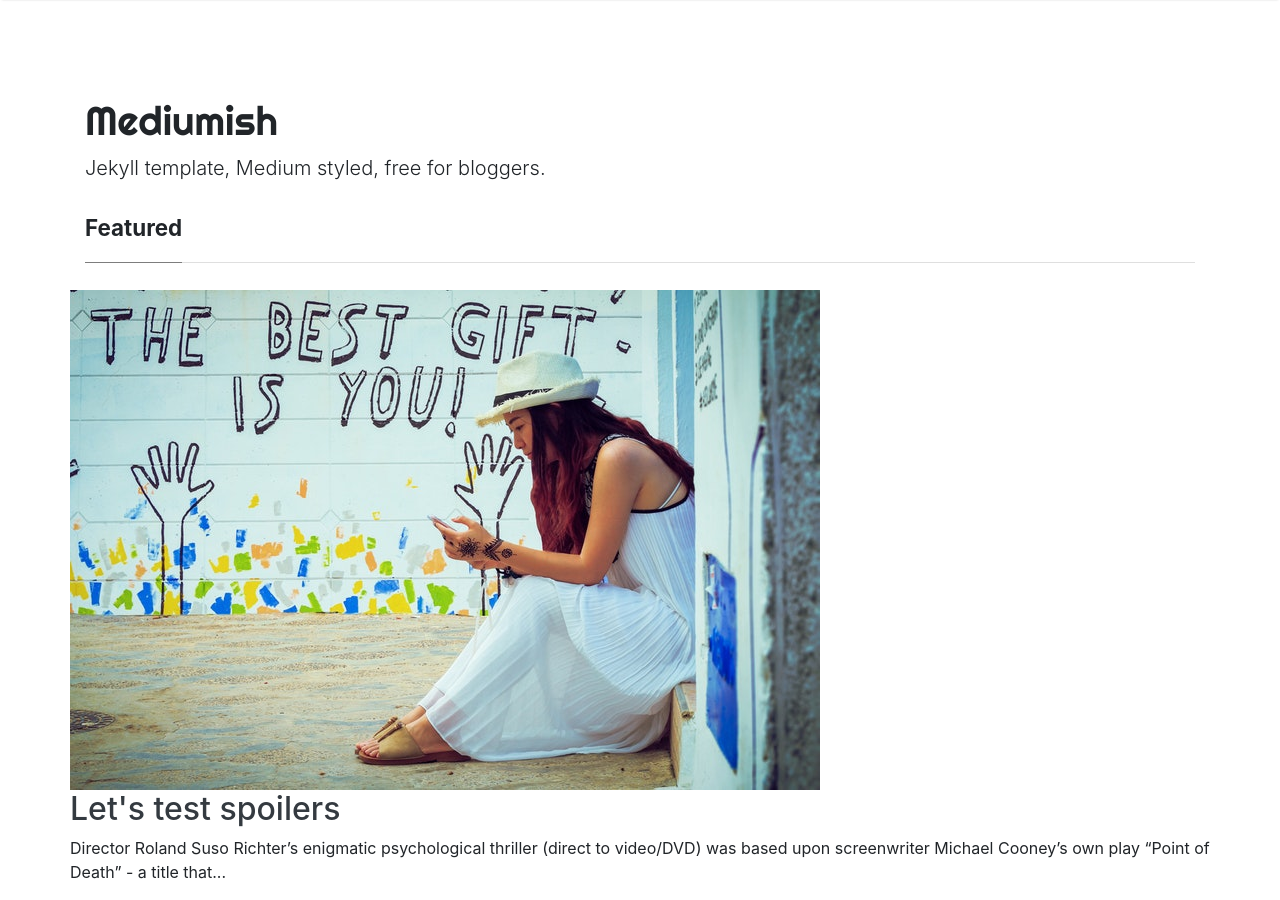
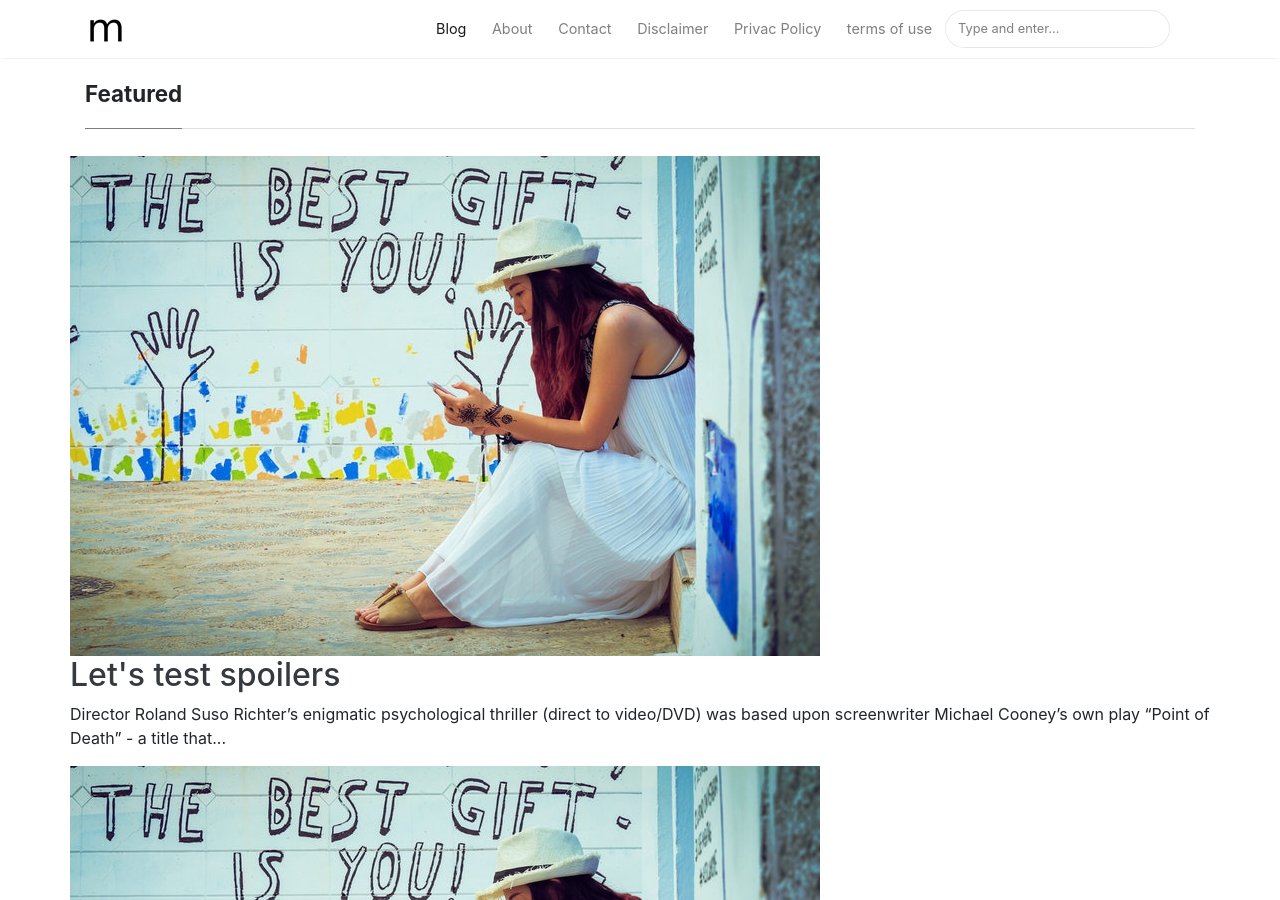
Before and after one commit to ikheinaaa/tester, a Jekyll site: the page built from index.html, in a window 1280 px wide and 900 px high. Built offline with Jekyll 4.4.1, drawn with Linux system fonts in a browser that asks for light colours; nearby versions of some CDN libraries; the list of posts is cut into pages by our own code.

Commit message:
Update default.html

```diff
--- a/_layouts/default.html
+++ b/_layouts/default.html
@@ -3,7 +3,7 @@
 <head>
  <meta charset="UTF-8">
     <meta name="viewport" content="width=device-width, initial-scale=1.0">
-
+<meta name="description" content="{{ site.description }}">
 <link rel="icon" href="{{ site.baseurl }}/assets/images/logo.png">
 
 <title>{{ page.title }} | {{site.name}}</title>
@@ -104,15 +104,6 @@ ga('send', 'pageview');
 
 <div class="container">
 
-<!-- Site Title
-================================================== -->
-<div class="mainheading">
-    <h1 class="sitetitle">{{ site.name }}</h1>
-    <p class="lead">
-        {{ site.description }}
-    </p>
-</div>
-
 <!-- Content
 ================================================== -->
 <div class="main-content">
```
